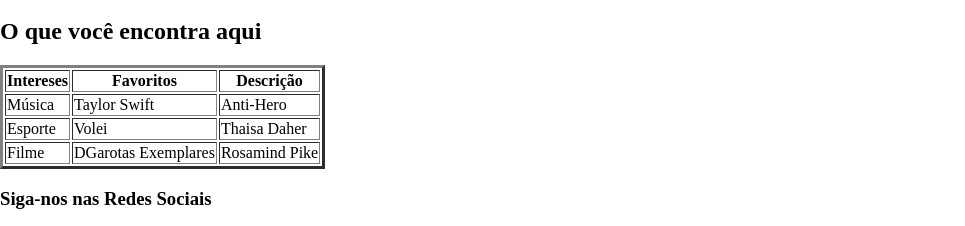
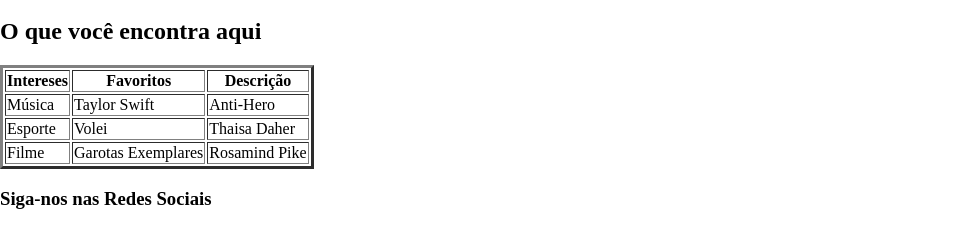
Before and after one commit to usuario303/PENSAMENTO-COMPUTACIONAL, a plain HTML site: page Index.html in a window 1280 px wide. Shown: the part 214-440 px from the top of the page, without its empty margins (0-965 px from the left). Drawn offline with Linux system fonts and the light colour scheme.

Commit message:
Update Index.html

```diff
--- a/Index.html
+++ b/Index.html
@@ -48,7 +48,7 @@
             </tr>
             <tr>
                 <td>Filme</td>
-                <td>DGarotas Exemplares</td>
+                <td>Garotas Exemplares</td>
                 <td>Rosamind Pike</td>
             </tr>
 
```
